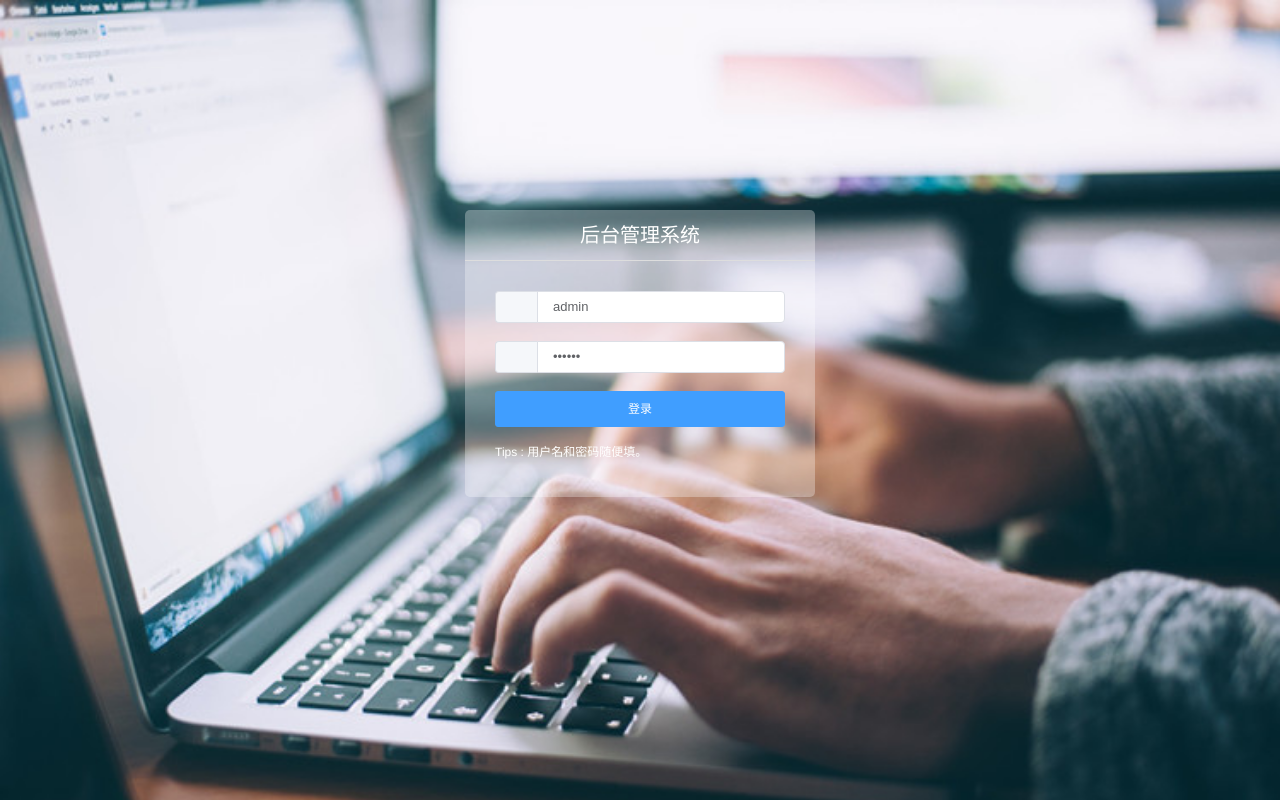
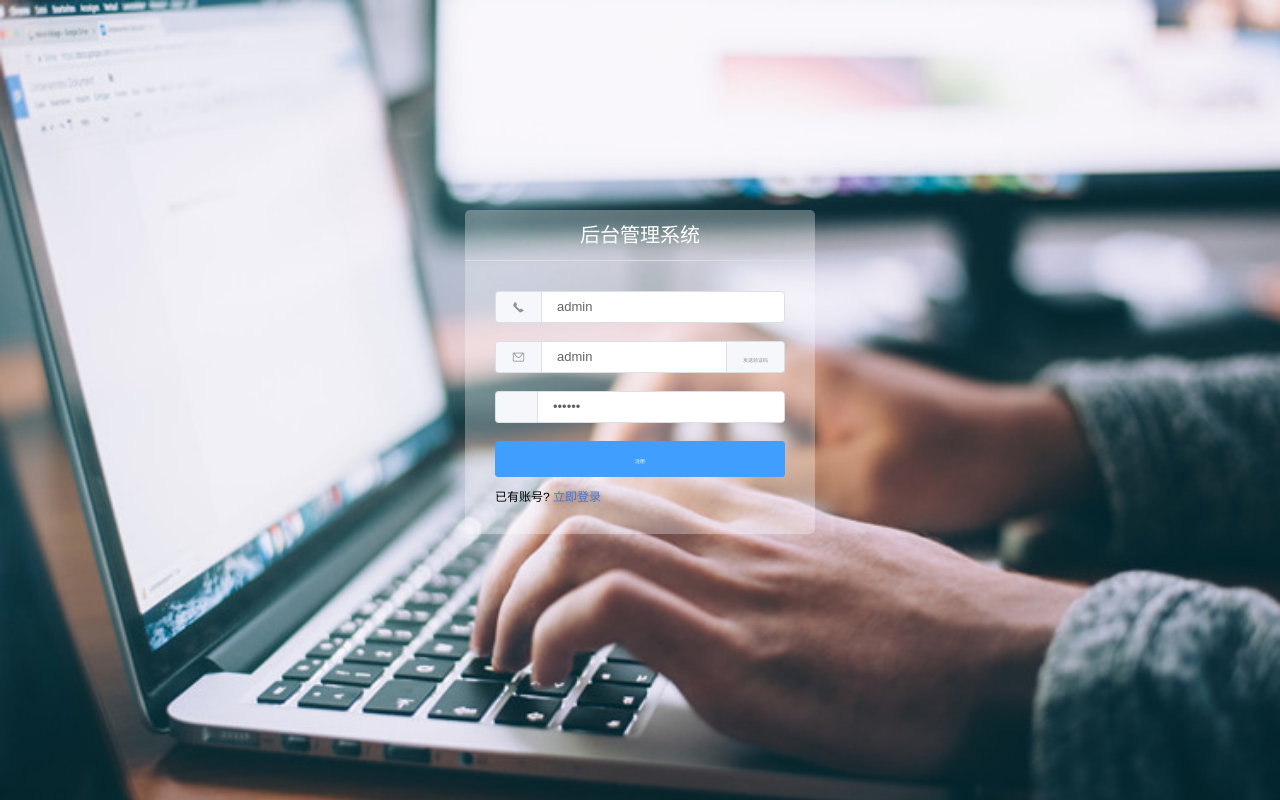
Before and after one commit to 66ds/blog-admin, a Vue app: page /#/login in a window 1280 px wide. Built offline with nearby package versions, Linux system fonts and the light colour scheme; a small style sheet from the web is missing.

Commit message:
'2020/11/8'

```diff
--- a/public/index.html
+++ b/public/index.html
@@ -5,7 +5,7 @@
     <meta http-equiv="X-UA-Compatible" content="IE=edge">
     <meta name="viewport" content="width=device-width,initial-scale=1,minimum-scale=1,maximum-scale=1,user-scalable=no">
     <link rel="stylesheet" href="//at.alicdn.com/t/font_830376_qzecyukz0s.css">
-    <title>vue-manage-system</title>
+    <title>博客后台管理系统</title>
   </head>
   <body>
     <noscript>
--- a/src/components/page/Login.vue
+++ b/src/components/page/Login.vue
@@ -2,7 +2,7 @@
     <div class="login-wrap">
         <div class="ms-login">
             <div class="ms-title">后台管理系统</div>
-            <el-form :model="param" :rules="rules" ref="login" label-width="0px" class="ms-content">
+            <el-form :model="param" :rules="rules" ref="login" label-width="0px" class="ms-content" v-if="ishow">
                 <el-form-item prop="username">
                     <el-input v-model="param.username" placeholder="username">
                         <el-button slot="prepend" icon="el-icon-lx-people"></el-button>
@@ -21,7 +21,36 @@
                 <div class="login-btn">
                     <el-button type="primary" @click="submitForm()">登录</el-button>
                 </div>
-                <p class="login-tips">Tips : 用户名和密码随便填。</p>
+                <div class="login-tips">还没有账号?&nbsp;<a href="#" @click="ishow=!ishow">免费注册</a><div/>
+                </div>
+            </el-form>
+            <el-form :model="param" :rules="rules" ref="login" label-width="0px" class="ms-content" v-else>
+                <el-form-item prop="username">
+                    <el-input v-model="param.username" placeholder="username">
+                        <el-button slot="prepend" icon="el-icon-phone"></el-button>
+                    </el-input>
+                </el-form-item>
+                <el-form-item prop="username">
+                    <el-input v-model="param.username" placeholder="username">
+                        <el-button slot="prepend" icon="el-icon-message"></el-button>
+                        <el-button slot="append" type="primary" @click="send">{{message}}</el-button>
+                    </el-input>
+                </el-form-item>
+                <el-form-item prop="password">
+                    <el-input
+                            type="password"
+                            placeholder="password"
+                            v-model="param.password"
+                            @keyup.enter.native="submitForm()"
+                    >
+                        <el-button slot="prepend" icon="el-icon-lx-lock"></el-button>
+                    </el-input>
+                </el-form-item>
+                <div class="login-btn">
+                    <el-button type="primary" @click="submitForm()">注册</el-button>
+                </div>
+                <div class="login-tips">已有账号?&nbsp;<a href="#" @click="ishow=!ishow">立即登录</a><div/>
+                </div>
             </el-form>
         </div>
     </div>
@@ -31,6 +60,10 @@
 export default {
     data: function() {
         return {
+            flag:true,
+            ishow:false,
+            message:'发送验证码',
+            number:60,
             param: {
                 username: 'admin',
                 password: '123123',
@@ -55,11 +88,31 @@ export default {
                 }
             });
         },
+        sendCode(){
+            if(this.number == 0){
+                this.flag=true
+                this.message="发送验证码"
+                this.number=60
+            }else{
+                console.log("11111")
+                this.flag=false
+                this.message = this.number+"秒再次发送"
+                this.number--;
+                setTimeout(()=>this.sendCode(),1000);
+            }
+        },
+        send(){
+            if(!this.flag){
+                console.log("操作频繁")
+            }else{
+                this.sendCode()
+            }
+        }
     },
 };
 </script>
 
-<style scoped>
+<style>
 .login-wrap {
     position: relative;
     width: 100%;
@@ -96,9 +149,13 @@ export default {
     height: 36px;
     margin-bottom: 10px;
 }
-.login-tips {
+.login-tips{
     font-size: 12px;
-    line-height: 30px;
-    color: #fff;
+}
+.login-tips a{
+    color: #4477d0;
+}
+.el-button>span{
+    font-size: 5px !important;
 }
 </style>
```
